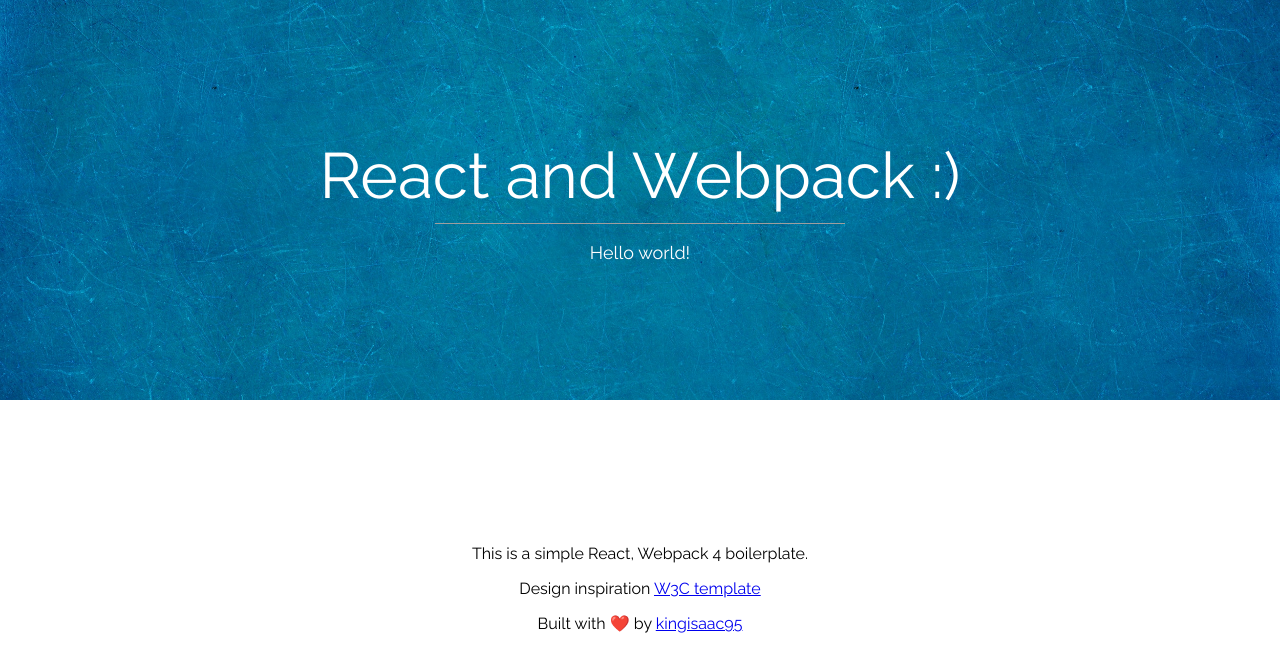
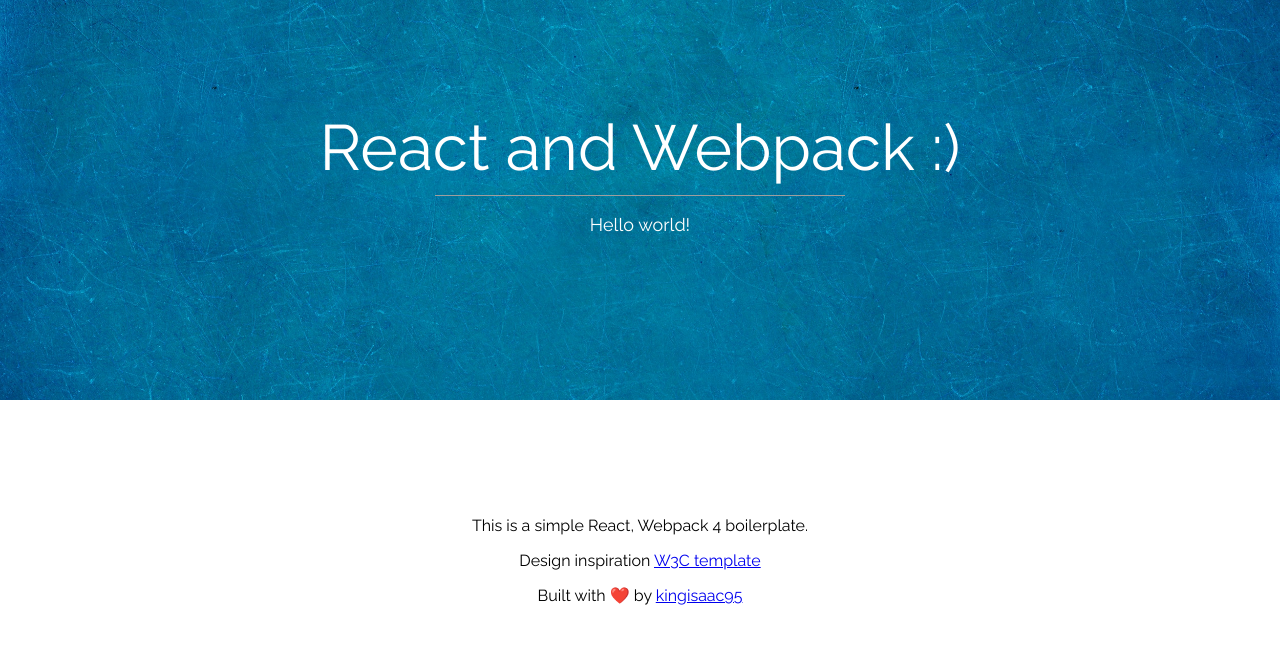
Before and after one commit to kingisaac95/react-webpack-starter, a React app: page / in a window 1280 px wide. Shown: the top 672 px of the page. Built offline with nearby package versions, Linux system fonts and the light colour scheme.

Commit message:
update styling

```diff
--- a/src/app/views/Main.js
+++ b/src/app/views/Main.js
@@ -1,8 +1,6 @@
 import React from 'react';
 import Header from '../components/Header';
 import Content from '../components/Content';
-
-import '../../favicons/favicons';
 
 const Main = () => (
   <div>
--- a/src/styles/main.scss
+++ b/src/styles/main.scss
@@ -30,14 +30,18 @@
 .display-middle {
   margin: 0 auto;
   text-align: center;
-  padding: 10%;
+  padding: 100px 10%;
 }
 
 .header {
   h1 {
-    font-size: 64px;
+    font-size: 40px;
     font-weight: 400;
     margin: 10px 0;
+
+    @media only screen and (min-width: 1024px) {
+      font-size: 64px;
+    }
   }
 
   hr {
```
